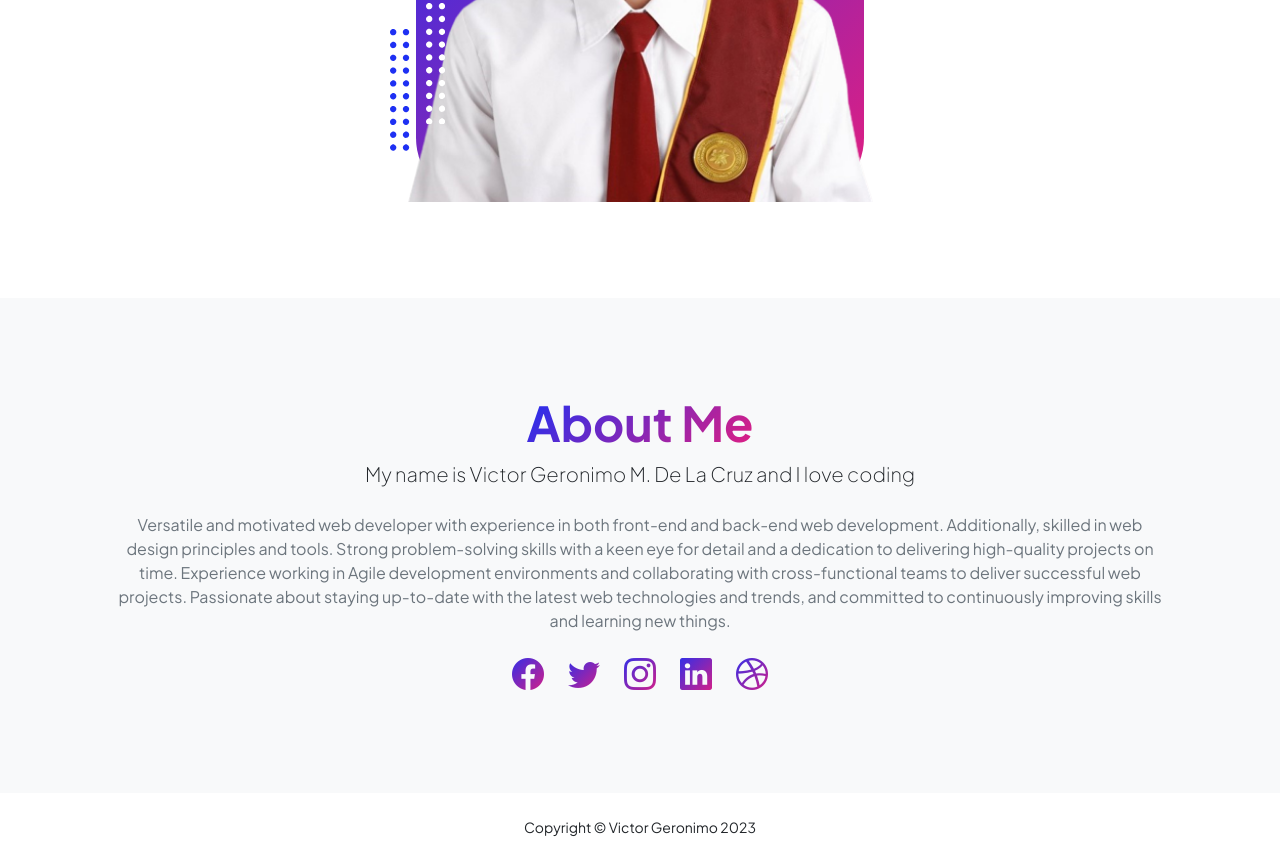
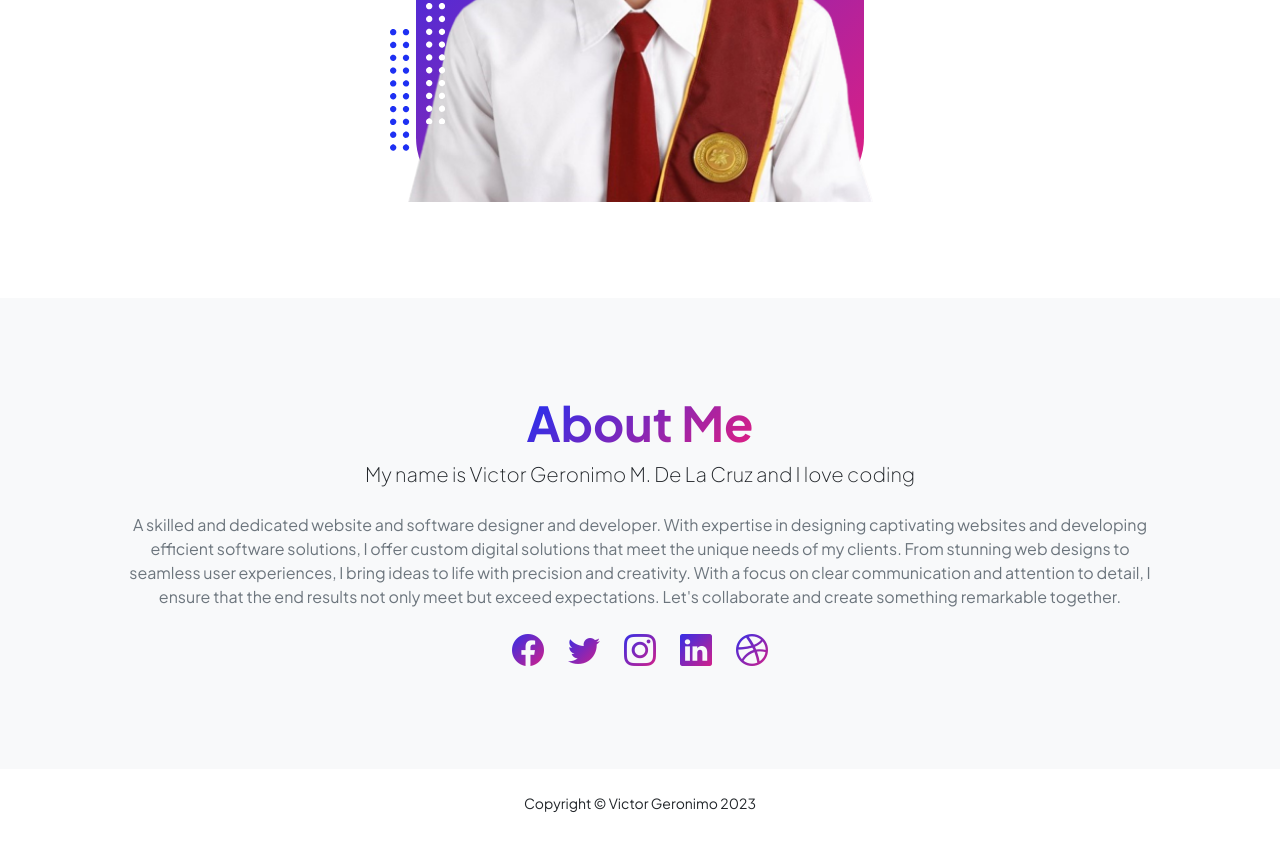
Before and after one commit to torgeronimo/victorgeronimo.github.io, a plain HTML site: page index.html in a window 1280 px wide. Shown: the part 748-1610 px from the top of the page. After the commit the page ends 1586 px from the top, so only its background shows below. Drawn offline with nearby package versions, Linux system fonts and the light colour scheme; files whose address does not match are found by name.

Commit message:
Update index.html

```diff
--- a/index.html
+++ b/index.html
@@ -190,7 +190,7 @@
                             <div class="text-center my-5">
                                 <h2 class="display-5 fw-bolder"><span class="text-gradient d-inline">About Me</span></h2>
                                 <p class="lead fw-light mb-4">My name is Victor Geronimo M. De La Cruz and I love coding</p>
-                                <p class="text-muted">Versatile and motivated web developer with experience in both front-end and back-end web development. Additionally, skilled in web design principles and tools. Strong problem-solving skills with a keen eye for detail and a dedication to delivering high-quality projects on time. Experience working in Agile development environments and collaborating with cross-functional teams to deliver successful web projects. Passionate about staying up-to-date with the latest web technologies and trends, and committed to continuously improving skills and learning new things.</p>
+                                <p class="text-muted">A skilled and dedicated website and software designer and developer. With expertise in designing captivating websites and developing efficient software solutions, I offer custom digital solutions that meet the unique needs of my clients. From stunning web designs to seamless user experiences, I bring ideas to life with precision and creativity. With a focus on clear communication and attention to detail, I ensure that the end results not only meet but exceed expectations. Let's collaborate and create something remarkable together.</p>
                                 <div class="d-flex justify-content-center fs-2 gap-4">
                                     <a class="text-gradient" href="https://www.facebook.com/torgeronimo/" target="_blank"><i class="bi bi-facebook"></i></a>
                                     <a class="text-gradient" href="https://twitter.com/torgeronimo" target="_blank"><i class="bi bi-twitter"></i></a>
```
